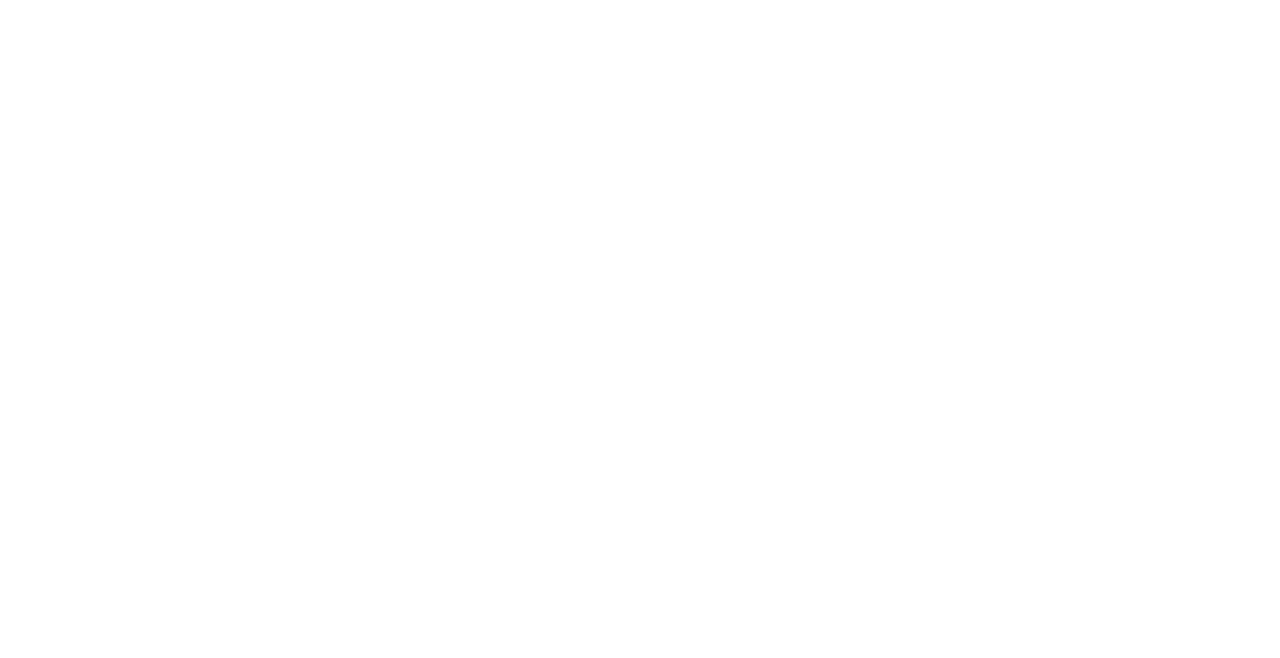
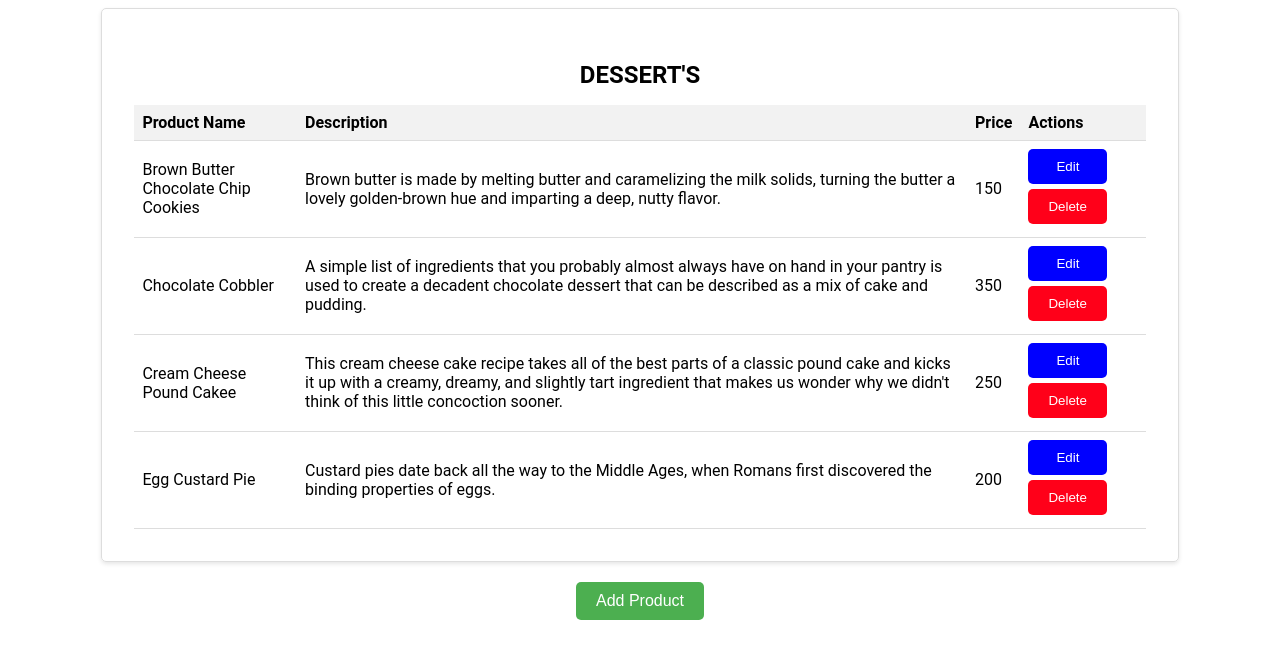
Before and after one commit to waheXD/midtermAct2, a Vue app: page / in a window 1280 px wide. Shown: the top 658 px of the page. Built offline with nearby package versions, Linux system fonts and the light colour scheme.

Commit message:
Modify App.vue

```diff
--- a/src/App.vue
+++ b/src/App.vue
@@ -1,4 +1,14 @@
-hkahlxbb
+<template>
+  <div id="app">
+    <product-list :products="products" @delete-product="deleteProduct" />
+    <transition name="fade" :duration="{ enter: 2000, leave: 2000 }">
+      <add-product v-if="showAddProduct" @product-added="addProduct" />
+    </transition>
+    <div class="add-product-btn-container">
+      <button class="add-product-btn" @click="showAddProduct = true">Add Product</button>
+    </div>
+  </div>
+</template>
 
 <script>
 import ProductList from "./components/ProductList.vue";
```
